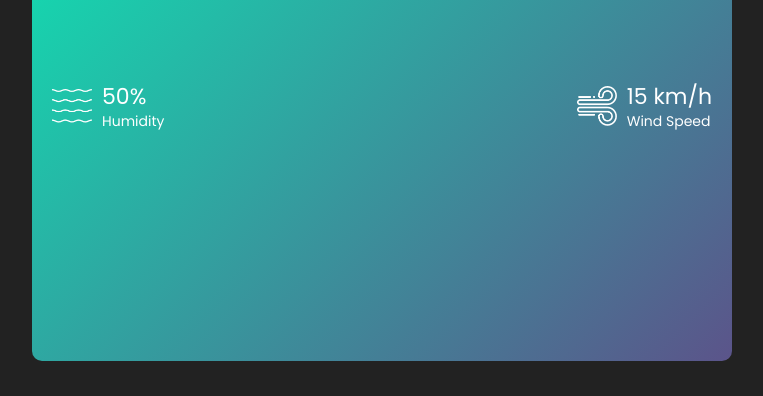
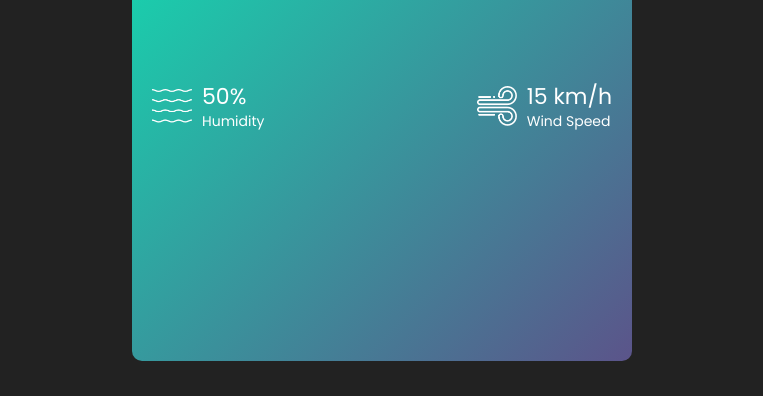
Before and after one commit to Mairaj001/Weather-App-using-HTML-CSS-JS, a plain HTML site: page index.html in a window 1280 px wide. Shown: the part 404-800 px from the top of the page, without its empty margins (258-1021 px from the left). Drawn offline with nearby package versions, Linux system fonts and the light colour scheme.

Commit message:
Update style.css

```diff
--- a/css/style.css
+++ b/css/style.css
@@ -25,7 +25,7 @@ html,body{
 .weather_card{
     display: flex;
     flex-direction: column;
-    width: 700px;
+    width: 500px;
     height: 90%;
     margin:10px auto 0;
     background: linear-gradient(135deg,#00feba,#5b548a);
```
